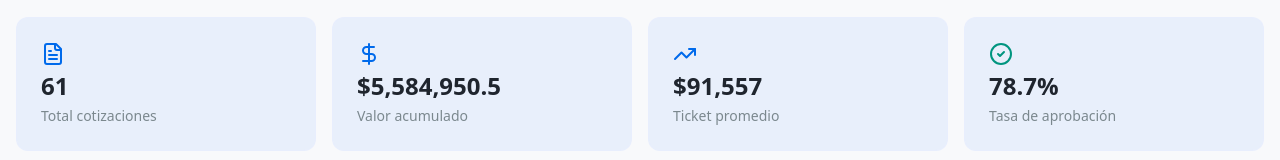
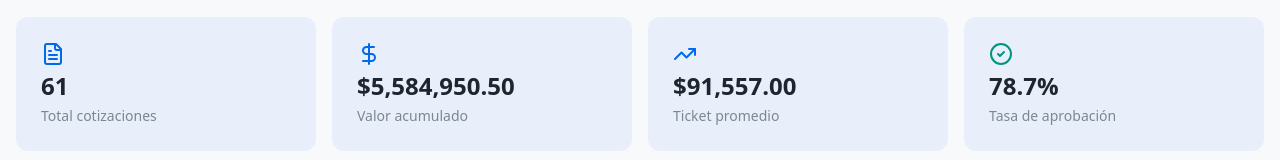
Before and after one commit to dgkbsas/wuru-quote, a React (Vite) app: page /analytics in a window 1280 px wide. Shown: the part 163-323 px from the top of the page. Built offline with nearby package versions, Linux system fonts and the light colour scheme.

Commit message:
fix: format analytics values with es-MX locale and 2 decimal places
Co-Authored-By: Claude Sonnet 4.6 <noreply@anthropic.com>

```diff
--- a/src/components/AnalyticsPage.tsx
+++ b/src/components/AnalyticsPage.tsx
@@ -287,7 +287,7 @@ const AnalyticsPage = () => {
             <CardContent className="p-3 sm:p-6">
               <div className="flex flex-col items-center sm:items-start gap-1 text-center sm:text-left">
                 <DollarSign className="h-5 w-5 sm:h-6 sm:w-6 text-primary" />
-                <p className="text-lg sm:text-2xl font-bold truncate">${stats.totalValue.toLocaleString()}</p>
+                <p className="text-lg sm:text-2xl font-bold truncate">${stats.totalValue.toLocaleString('es-MX', { minimumFractionDigits: 2, maximumFractionDigits: 2 })}</p>
                 <p className="text-xs sm:text-sm text-muted-foreground">Valor acumulado</p>
               </div>
             </CardContent>
@@ -296,7 +296,7 @@ const AnalyticsPage = () => {
             <CardContent className="p-3 sm:p-6">
               <div className="flex flex-col items-center sm:items-start gap-1 text-center sm:text-left">
                 <TrendingUp className="h-5 w-5 sm:h-6 sm:w-6 text-primary" />
-                <p className="text-lg sm:text-2xl font-bold truncate">${Math.round(stats.avgValue).toLocaleString()}</p>
+                <p className="text-lg sm:text-2xl font-bold truncate">${Math.round(stats.avgValue).toLocaleString('es-MX', { minimumFractionDigits: 2, maximumFractionDigits: 2 })}</p>
                 <p className="text-xs sm:text-sm text-muted-foreground">Ticket promedio</p>
               </div>
             </CardContent>
```
